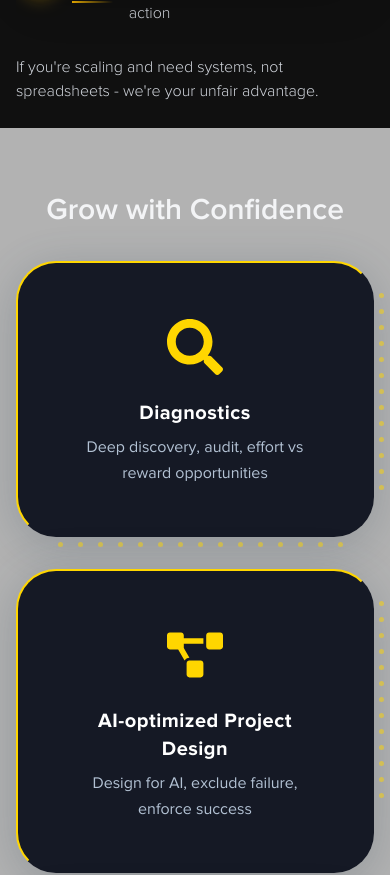
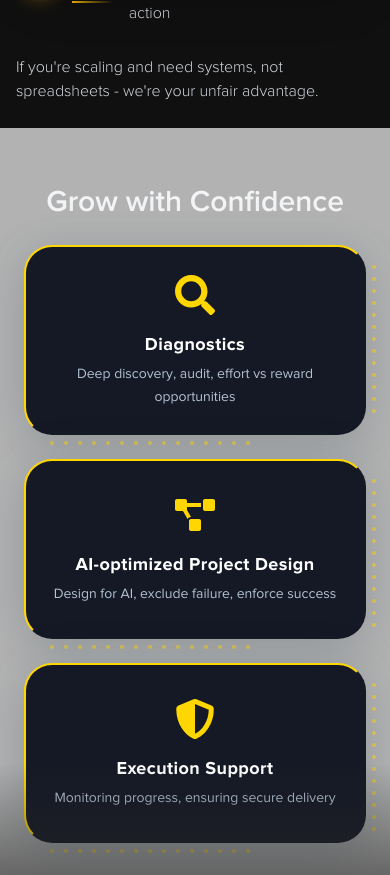
Before and after one commit to judeandy1999/vamossy.com, a Next.js app: page / in a window 390 px wide. Shown: the part 842-1717 px from the top of the page. Built offline with nearby package versions, Linux system fonts and the light colour scheme; no server answers.

Commit message:
refactor: adjust spacing and sizing in HowWeDrive component for improved layout

```diff
--- a/components/homepage/how-we-drive.jsx
+++ b/components/homepage/how-we-drive.jsx
@@ -57,13 +57,13 @@ export default function HowWeDrive() {
   ];
 
   return (
-    <Container className="relative w-full !pb-40" variant="transparent">
-      <div className="mt-8 mb-8 text-center md:text-right">
+    <Container className="relative w-full !pb-24 md:!pb-40" variant="transparent">
+      <div className="mt-6 mb-6 text-center md:mt-8 md:mb-8 md:text-right">
         <Title title="Grow with Confidence" variant="h2" />
       </div>
 
       <motion.div
-        className="max-w-6xl mx-auto grid grid-cols-1 md:grid-cols-3 gap-8 mb-12"
+        className="max-w-full md:max-w-6xl mx-auto grid grid-cols-1 md:grid-cols-3 gap-6 md:gap-8 mb-8 md:mb-12 px-2 md:px-0"
         initial="hidden"
         whileInView="visible"
         viewport={{ once: false, amount: 0.2 }}
@@ -76,9 +76,9 @@ export default function HowWeDrive() {
             variants={cardVariants}
           >
             <div
-              className={`relative p-12 rounded-[40px] shadow-2xl flex flex-col items-center justify-center`}
+              className={`relative p-6 md:p-12 rounded-[28px] md:rounded-[40px] shadow-2xl flex flex-col items-center justify-center w-full`}
               style={{
-                minHeight: 240,
+                minHeight: 180,
                 boxShadow: '0 8px 48px 0 rgba(44,62,80,0.25)',
                 background: 'rgba(18,22,34,0.98)',
                 filter: 'blur(0.5px)',
@@ -97,9 +97,9 @@ export default function HowWeDrive() {
                     className="absolute"
                     style={{
                       right: '-12px',
-                      top: `${30 + i * 16}px`,
-                      width: '5px',
-                      height: '5px',
+                      top: `${18 + i * 12}px`,
+                      width: '4px',
+                      height: '4px',
                       borderRadius: '50%',
                       background: style.dot,
                       opacity: 0.5,
@@ -113,10 +113,10 @@ export default function HowWeDrive() {
                     key={`dot-bottom-${i}`}
                     className="absolute"
                     style={{
-                      left: `${40 + i * 20}px`,
+                      left: `${24 + i * 14}px`,
                       bottom: '-12px',
-                      width: '5px',
-                      height: '5px',
+                      width: '4px',
+                      height: '4px',
                       borderRadius: '50%',
                       background: style.dot,
                       opacity: 0.5,
@@ -126,15 +126,15 @@ export default function HowWeDrive() {
                 ))}
               </>
               {/* Icon */}
-              <div className="mb-6 mt-2 flex justify-center z-10">
-                {style.iconComponent && style.iconComponent({ className: 'w-14 h-14' })}
+              <div className="mb-4 md:mb-6 mt-1 md:mt-2 flex justify-center z-10">
+                {style.iconComponent && style.iconComponent({ className: 'w-10 h-10 md:w-14 md:h-14' })}
               </div>
               {/* Title */}
-              <h3 className="mb-2 text-white text-xl md:text-2xl font-bold text-center tracking-wide z-10">
+              <h3 className="mb-1 md:mb-2 text-white text-lg md:text-2xl font-bold text-center tracking-wide z-10">
                 {growthSteps[index]?.title || `Diagnostics`}
               </h3>
               {/* Description */}
-              <p className="text-[#b3c2d4] text-base md:text-lg font-normal text-center leading-relaxed z-10">
+              <p className="text-[#b3c2d4] text-sm md:text-lg font-normal text-center leading-relaxed z-10">
                 {growthSteps[index]?.description || 'Deep discovery, audit, effort vs reward opportunities'}
               </p>
             </div>
```
